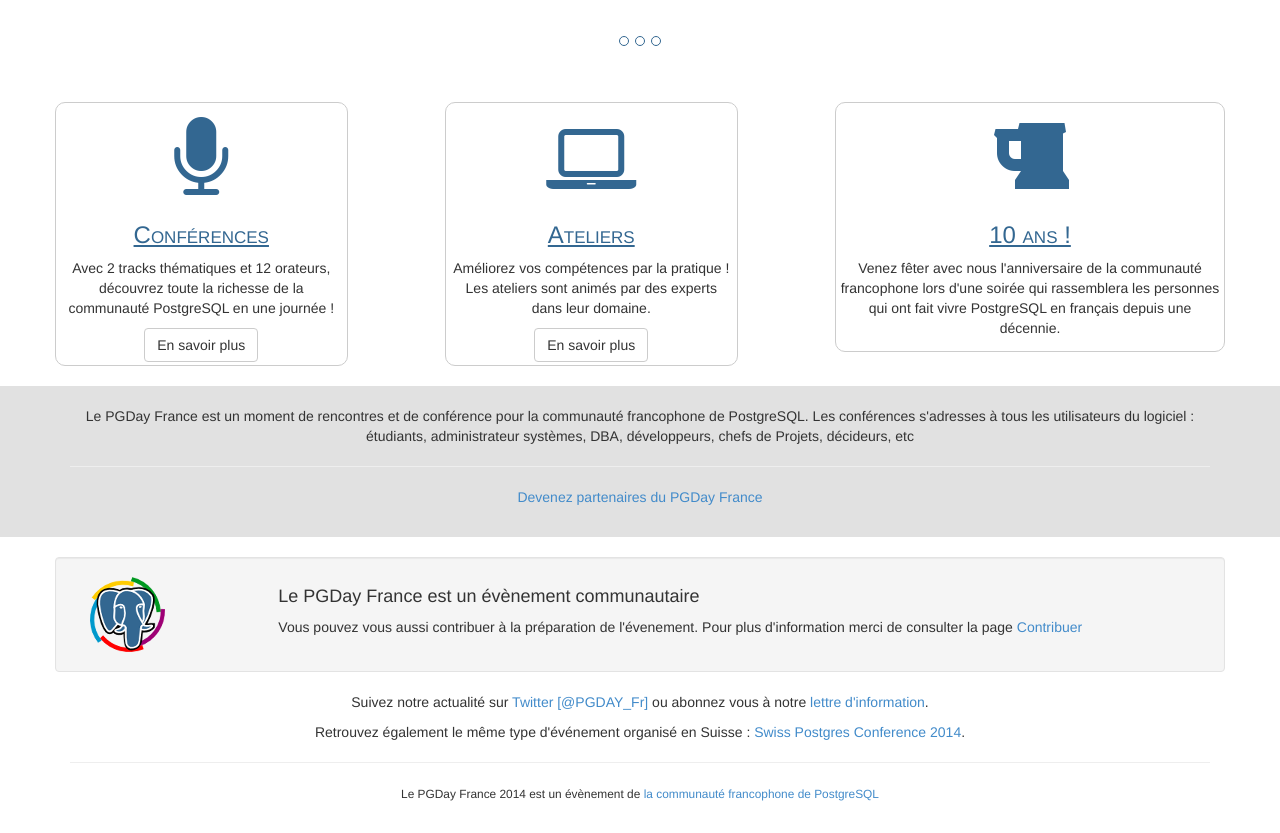
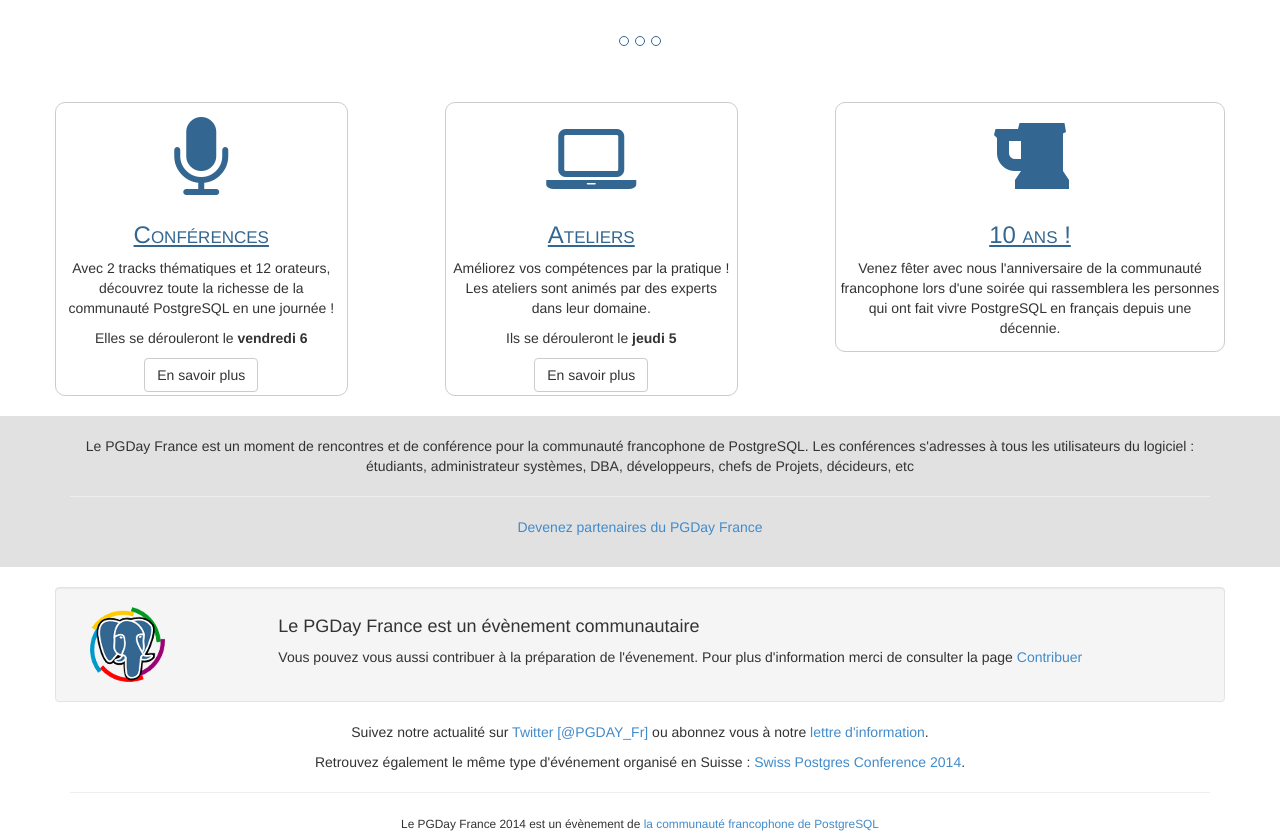
Before and after one commit to postgresqlfr/2024.pgday.fr, a Jekyll site: the page built from index.html, in a window 1280 px wide and 900 px high, scrolled down 539 px, cut to the strip 67-900 px from the top of the window. Built offline with Jekyll 4.4.1, drawn with Linux system fonts in a browser that asks for light colours; Markdown is read by kramdown in place of the engine named in the settings; before the commit the page ends 1409 px from its top, so only the background shows below that.

Commit message:
Add dates for talks and workshop on index

```diff
--- a/index.html
+++ b/index.html
@@ -44,6 +44,7 @@
         <i class="fa fa-microphone"></i>
         <h3>Conférences</h3>
         <p>Avec 2 tracks thématiques et 12 orateurs, découvrez toute la richesse de la communauté PostgreSQL en une journée !</p>
+        <p>Elles se dérouleront le <b>vendredi 6</b></p>
         <a class="btn btn-default" href="programme.html" role="button">En savoir plus</a>
       </div>
 
@@ -53,6 +54,7 @@
         <i class="fa fa-laptop"></i>
         <h3>Ateliers</h3>
         <p>Améliorez vos compétences par la pratique ! Les ateliers sont animés par des experts dans leur domaine.</p>
+        <p>Ils se dérouleront le <b>jeudi 5</b></p>
         <a class="btn btn-default" href="ateliers.html" role="button">En savoir plus</a>
       </div>
 
```
